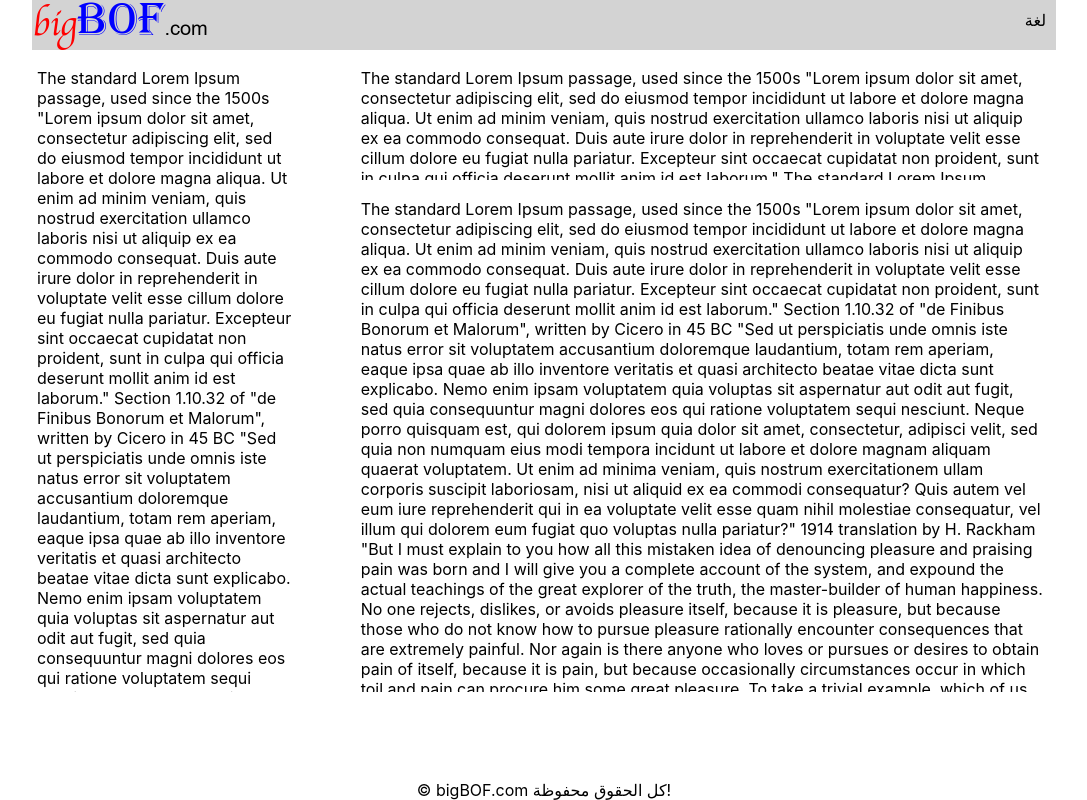
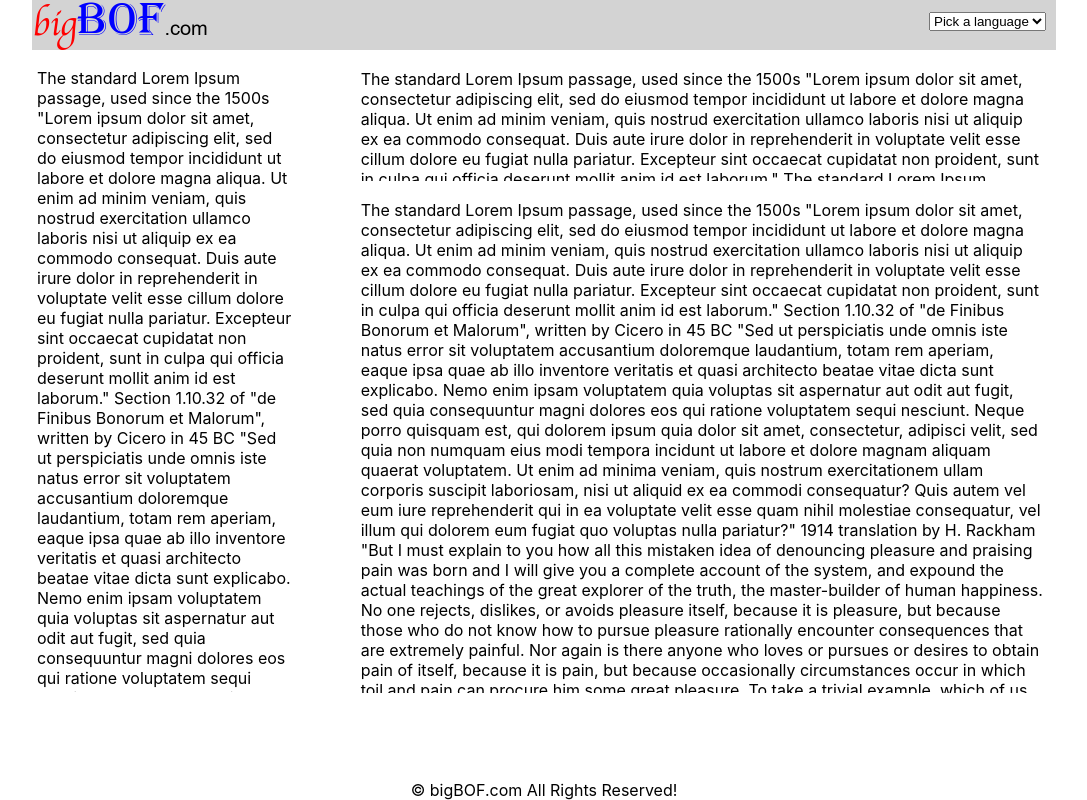
Before and after one commit to Shendidy/bigbof-react, a React (Create React App) app: page / in a window 1280 px wide. Shown: the whole page, without its empty margins (96-1183 px from the left). Built offline with nearby package versions, Linux system fonts and the light colour scheme.

Commit message:
:lipstick: font: before useing fontawesome

```diff
--- a/src/components/App/App.js
+++ b/src/components/App/App.js
@@ -6,7 +6,7 @@ import './App.css';
 
 class App extends Component {
   render() {
-    let lang = 'arabic';
+    let lang = 'english';
     // Message for people accessing the console after loading the page.
     console.log(`%c${text[0][lang]}\n\n%c${text[1][lang]}\n\n${text[2][lang]}\n\n\n${text[3][lang]}\n${text[4][lang]}\n\n`, "color: red; font-size: 25px;", "color: blue; font-size: 15px;");
 
@@ -15,6 +15,7 @@ class App extends Component {
         <div className="appContainer">
           <div className="navbarDiv">
             <Header lang = {lang} />
+            {console.log(lang)}
           </div>
           <div className="leftBody scrollable">
             <p>The standard Lorem Ipsum passage, used since the 1500s
--- a/src/components/Header/Header.js
+++ b/src/components/Header/Header.js
@@ -10,7 +10,13 @@ function Header(props) {
       </div>
       <div className="navbarLinks">
         <div className="languageDiv">
-          {text[5][props.lang]}
+          <select>
+            <option value="" disabled selected>{text[5][props.lang]}</option>
+            <option value="english">English</option>
+            <option value="arabic">عربى</option>
+            <option value="russian">русский</option>
+            <option value="czech">čeština</option>
+          </select>
         </div>
       </div>
     </div>
--- a/src/languages/text.js
+++ b/src/languages/text.js
@@ -36,10 +36,10 @@ const text = [
   },
   {
     id : 5,
-    english : "Language",
-    arabic : "لغة",
-    russian: "язык",
-    czech: "Jazyk"
+    english : "Pick a language",
+    arabic : "اختر لغة",
+    russian: "Выберите язык",
+    czech: "Vyberte jazyk"
   },
   {
     id : 6,
```
